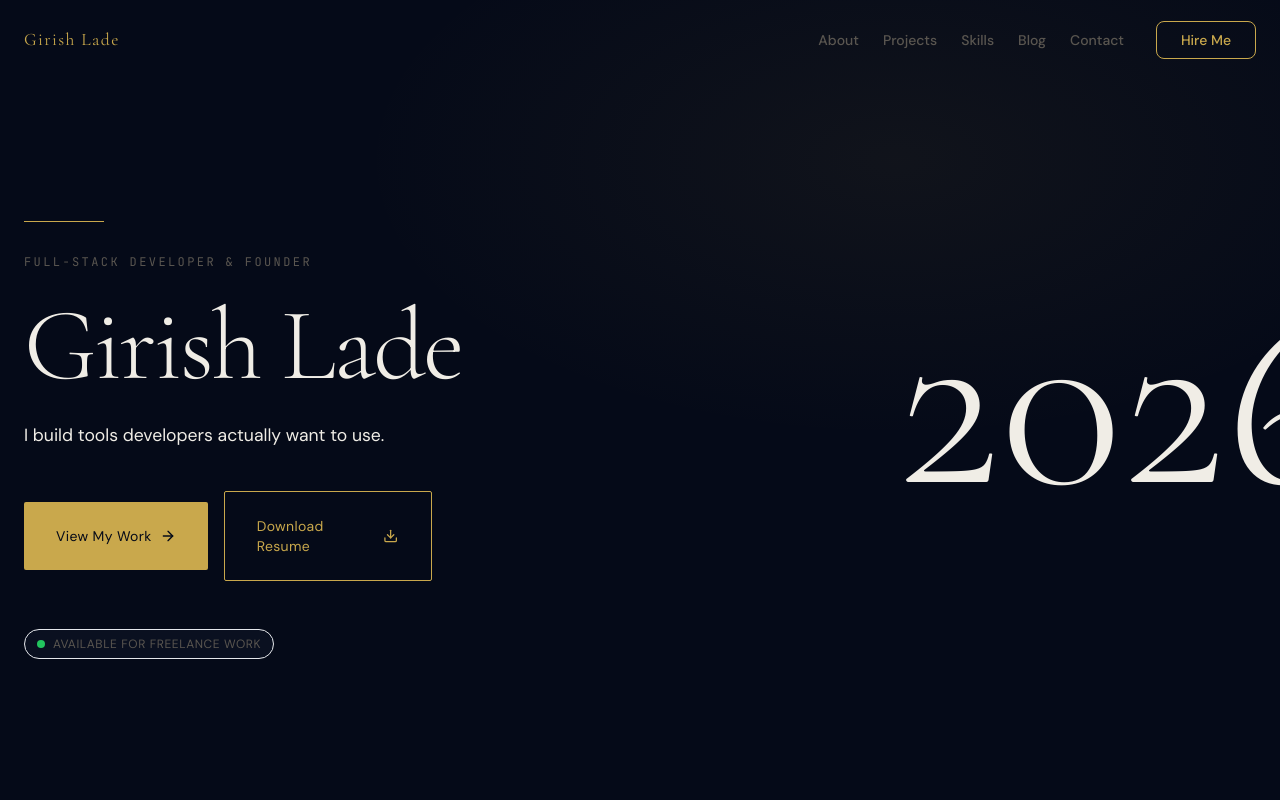
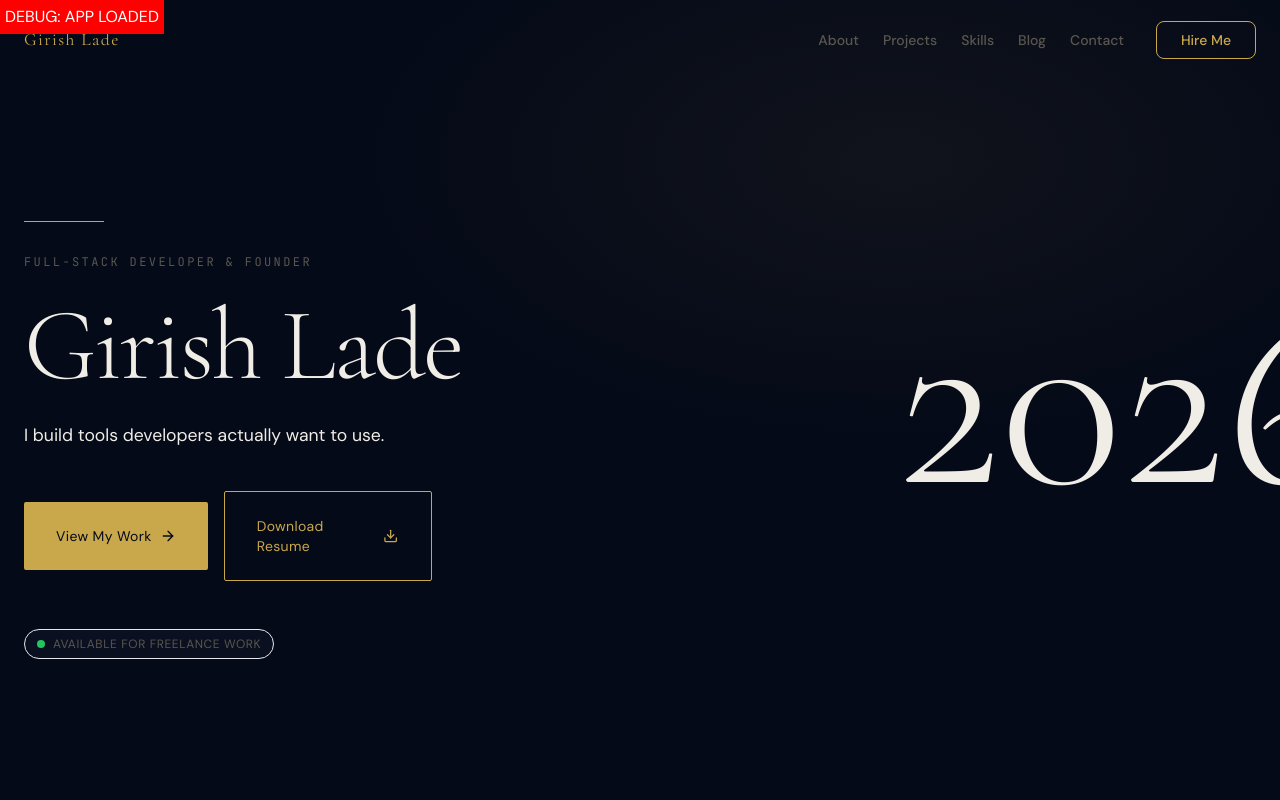
Before and after one commit to girishlade111/own-portfolio-website, a Next.js app: page / in a window 1280 px wide. Shown: the top 800 px of the page. Built offline with nearby package versions, Linux system fonts and the light colour scheme.

Commit message:
feat: implement root layout with font configuration, metadata, and shared components

```diff
--- a/src/app/layout.tsx
+++ b/src/app/layout.tsx
@@ -60,6 +60,7 @@ export default function RootLayout({
   return (
     <html lang="en" className={cn(cormorant.variable, dmSans.variable, jetbrainsMono.variable)}>
       <body className="antialiased">
+        <div style={{ position: 'fixed', top: 0, left: 0, zIndex: 99999, background: 'red', color: 'white', padding: '5px' }}>DEBUG: APP LOADED</div>
         {/* <Loader /> */}
         <CustomCursor />
         <Navbar />
```
